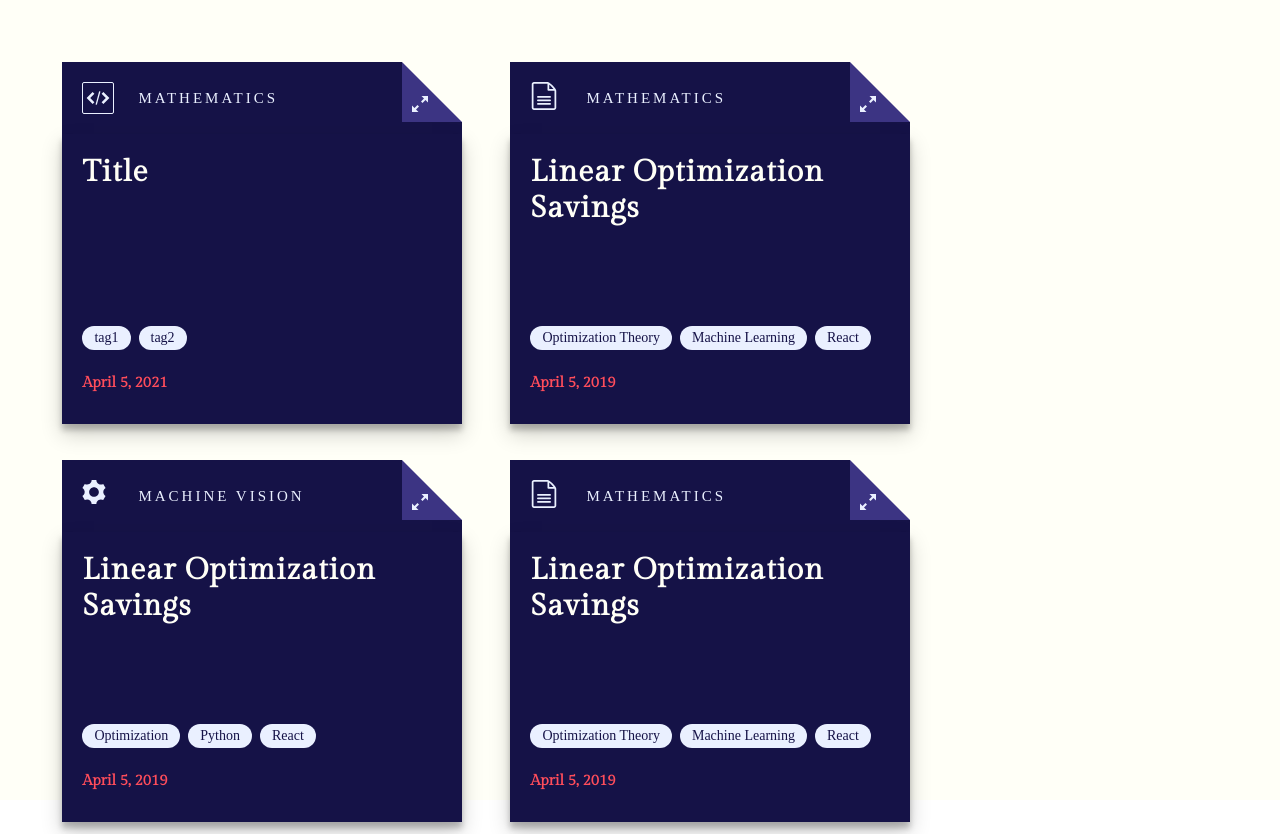
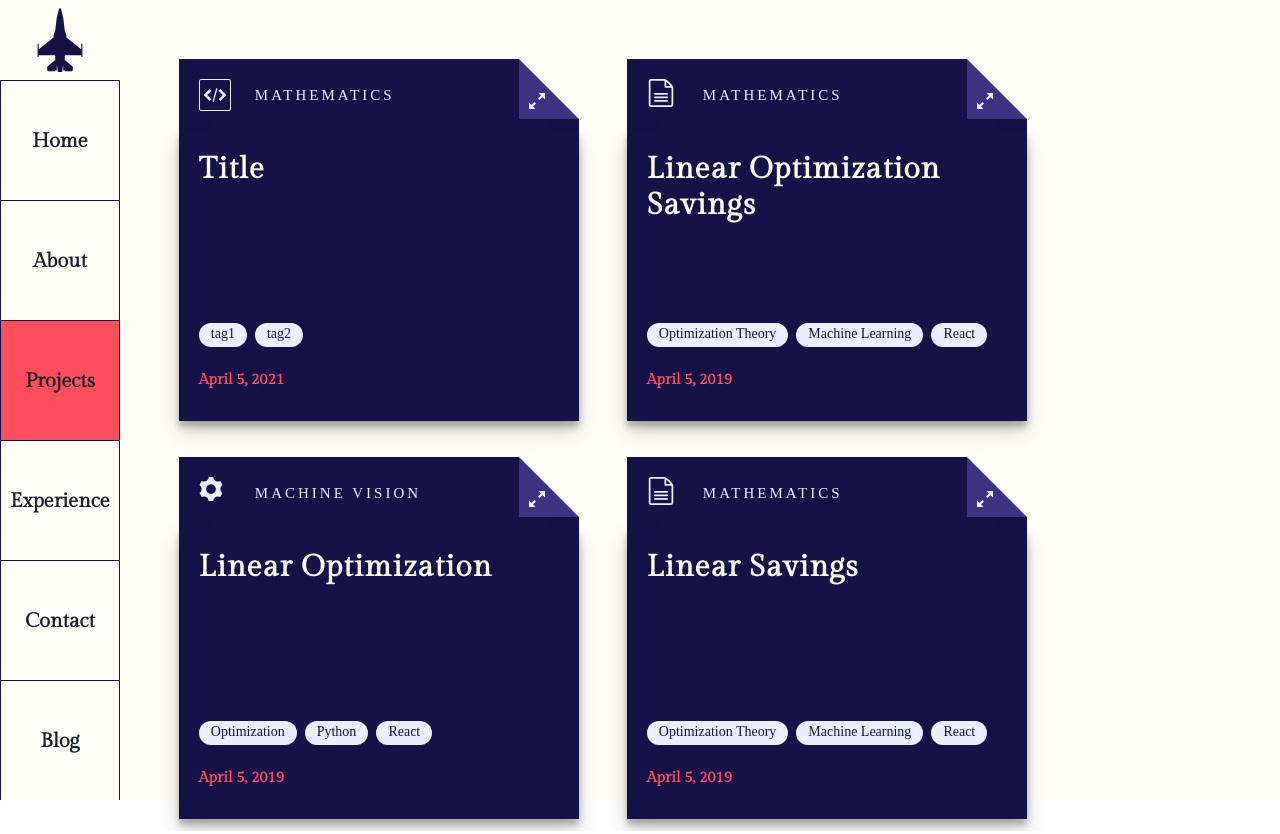
Before and after one commit to AmeanAsad/website, a Next.js app in the folder website/: page /projects in a window 1280 px wide. Built offline with nearby package versions, Linux system fonts and the light colour scheme; a web font is replaced by a local one.

Commit message:
sidebard addition to pages

```diff
--- a/website/components/Homepage/Homepage.module.scss
+++ b/website/components/Homepage/Homepage.module.scss
@@ -1,7 +1,7 @@
 .pageContainer {
     display: grid;
     height: 100vh;
-    width: 100vw;
+    // width: 100vw;
     grid-template-rows: 100px 1fr;
 
     @media (min-width: 760px) {
--- a/website/components/Homepage/Homepage.tsx
+++ b/website/components/Homepage/Homepage.tsx
@@ -11,7 +11,7 @@ const HomePage: NextPage = () => {
     return (
         <Box position="relative" zIndex="10" className={styles.pageContainer}>
             <div className={styles.leftNav}>
-                <Sidebar />
+                <Sidebar pageId="home" />
             </div>
             <Box className="animation" zIndex="5" position="absolute" top={0}>
                 <AnimationComponent
--- a/website/components/PageComponent.tsx
+++ b/website/components/PageComponent.tsx
@@ -12,7 +12,7 @@ const PageComponent: NextPage<Props> = ({ pageId, Component }) => { // eslint-di
     return (
         <Box position="relative" zIndex="10" className={styles.pageContainer}>
             <div className={styles.leftNav}>
-                <Sidebar />
+                <Sidebar pageId={pageId} />
             </div>
             {Component}
 
--- a/website/components/Projects/ProjectCards.json
+++ b/website/components/Projects/ProjectCards.json
@@ -19,7 +19,7 @@
         "id": "someting",
         "icon": "hardware",
         "topic": "Machine Vision",
-        "title": "Linear Optimization Savings",
+        "title": "Linear Optimization",
         "tags": ["Optimization", "Python", "React"],
         "date": "April 5, 2019"
     },
@@ -28,7 +28,7 @@
         "id": "someting",
         "icon": "document",
         "topic": "Mathematics",
-        "title": "Linear Optimization Savings",
+        "title": "Linear  Savings",
         "tags": ["Optimization Theory", "Machine Learning", "React"],
         "date": "April 5, 2019"
     }
--- a/website/components/Sidebar/Sidebar.tsx
+++ b/website/components/Sidebar/Sidebar.tsx
@@ -11,27 +11,33 @@ import {
     FlexProps,
     Heading,
     IconButton,
+    Icon,
 } from "@chakra-ui/react";
 
 import { ImMenu } from "react-icons/im";
+import { NextPage } from "next";
+import { FaFighterJet } from "react-icons/fa";
 
 interface LinkItemProps {
     name: string;
     icon: any;
+    id: string;
 }
 const LinkItems: Array<LinkItemProps> = [
-    { name: "Home", icon: null },
-    { name: "About", icon: null },
-    { name: "Projects", icon: null },
-    { name: "Experience", icon: null },
-    { name: "Contact", icon: null },
-    { name: "Blog", icon: null },
+    { name: "Home", icon: null, id: "home" },
+    { name: "About", icon: null, id: "about" },
+    { name: "Projects", icon: null, id: "projects" },
+    { name: "Experience", icon: null, id: "experience" },
+    { name: "Contact", icon: null, id: "contact" },
+    { name: "Blog", icon: null, id: "blog" },
 ];
 
 interface NavItemProps extends FlexProps {
     children: ReactNode;
+    selected: boolean;
 }
-const NavItem = ({ children, ...rest }: NavItemProps) => {
+const NavItem = ({ children, selected, ...rest }: NavItemProps) => {
+    const color = selected ? "brand.red" : "none";
     return (
         <Flex
             align="center"
@@ -42,6 +48,8 @@ const NavItem = ({ children, ...rest }: NavItemProps) => {
             border="solid"
             borderWidth="1px"
             borderColor="brand.darkBlue"
+            borderBottom="none"
+            backgroundColor={color}
             _hover={{
                 bg: "brand.red",
                 color: "brand.darkBlue",
@@ -56,9 +64,10 @@ const NavItem = ({ children, ...rest }: NavItemProps) => {
 
 interface SidebarProps extends BoxProps {
     onClose: () => void;
+    pageId: string
 }
 
-const SidebarContent = ({ onClose, ...rest }: SidebarProps) => {
+const SidebarContent = ({ onClose, pageId, ...rest }: SidebarProps) => {
     return (
         <Box
             className="Test"
@@ -76,12 +85,24 @@ const SidebarContent = ({ onClose, ...rest }: SidebarProps) => {
                         display={{ base: "flex", md: "none" }}
                         onClick={onClose}
                     />
+                    <Icon
+                        margin="auto"
+                        transform="rotate(-90deg)"
+                        display={{ base: "none", md: "flex" }}
+                        as={FaFighterJet}
+                        color="brand.darkBlue"
+                        w={16}
+                        h={16}
+                    />
                 </Flex>
-                {LinkItems.map((link) => (
-                    <NavItem key={link.name}>
-                        <Heading size="md">{link.name} </Heading>
-                    </NavItem>
-                ))}
+                {LinkItems.map((link) => {
+                    const isSelected = link.id === pageId;
+                    return (
+                        <NavItem selected={isSelected} key={link.name}>
+                            <Heading size="md">{link.name} </Heading>
+                        </NavItem>
+                    );
+                })}
             </Flex>
         </Box>
     );
@@ -121,7 +142,11 @@ const MobileNav = ({ onOpen, ...rest }: MobileProps) => {
     );
 };
 
-const SideBar = () => {
+interface SideBarProps {
+    pageId: string
+}
+
+const SideBar: NextPage<SideBarProps> = ({ pageId }) => {
     const { isOpen, onOpen, onClose } = useDisclosure();
     return (
         <Box
@@ -132,6 +157,7 @@ const SideBar = () => {
         >
             <SidebarContent
                 onClose={() => onClose}
+                pageId={pageId}
                 display={{ base: "none", md: "block" }}
                 width="100%"
             />
@@ -145,7 +171,7 @@ const SideBar = () => {
                 size="full"
             >
                 <DrawerContent>
-                    <SidebarContent onClose={onClose} />
+                    <SidebarContent pageId={pageId} onClose={onClose} />
                 </DrawerContent>
             </Drawer>
 
--- a/website/pages/projects.tsx
+++ b/website/pages/projects.tsx
@@ -1,9 +1,14 @@
 import Projects from "../components/Projects/Projects";
-
 import React from "react";
 import type { NextPage } from "next";
+import PageComponent from "../components/PageComponent";
 
 const Proj: NextPage = () => {
-    return <Projects />;
+    return (
+        <PageComponent
+            pageId="projects"
+            Component={<Projects />}
+        />
+    );
 };
 export default Proj;
--- a/website/pages/test.tsx
+++ b/website/pages/test.tsx
@@ -6,7 +6,7 @@ import type { NextPage } from "next";
 const Test: NextPage = () => {
     return (
         <PageComponent
-            pageId="test"
+            pageId="projects"
             Component={<Projects />}
         />
     );
```
Also changed, not shown: website/pages/experience.tsx (+7 -1 lines).
